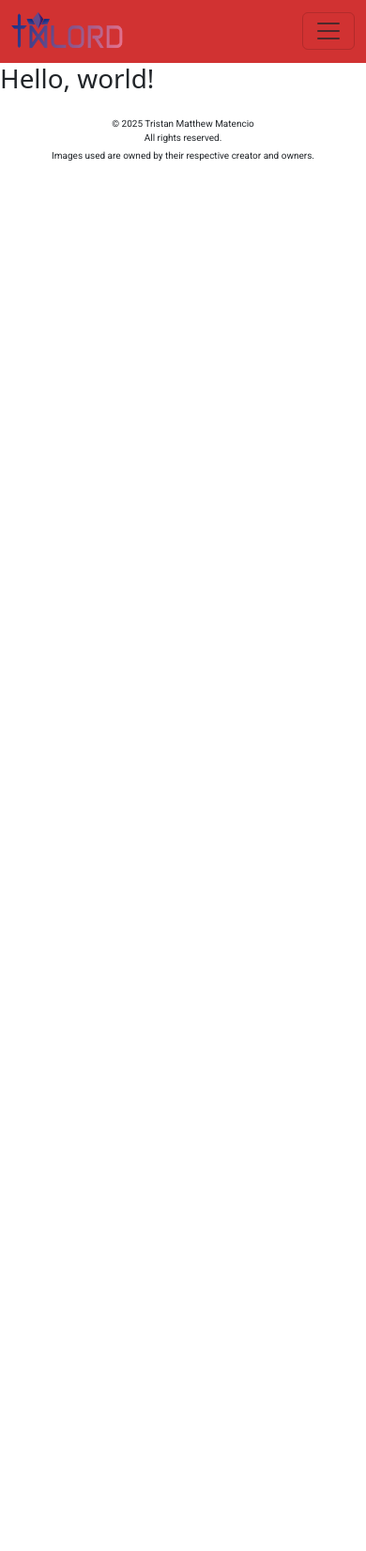
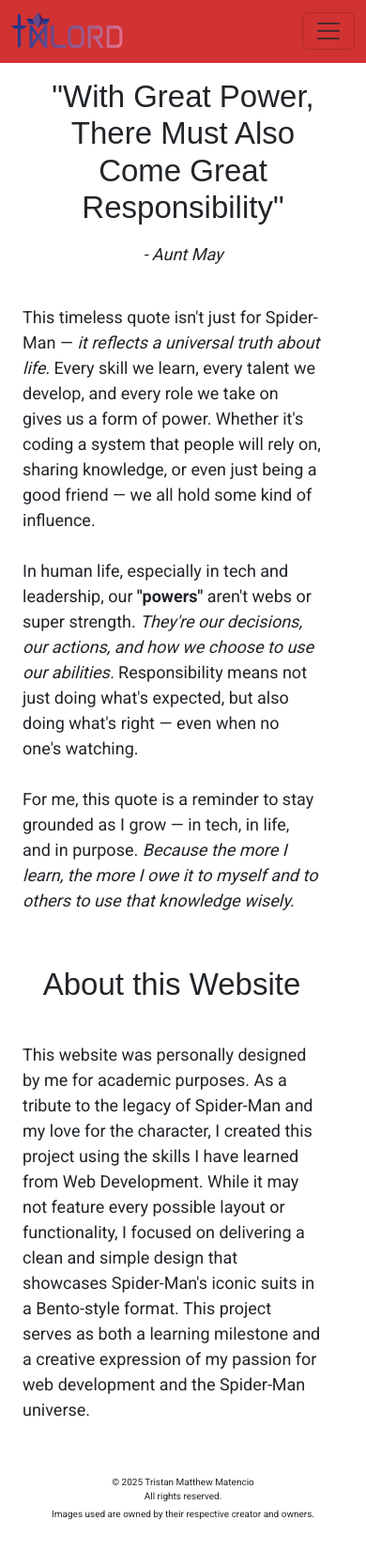
Before and after one commit to TrisMatt20/TrisMatt20.github.io, a PHP site: page /ADET/A03/about.html in a window 390 px wide. Shown: the whole page at 94% size. Before the commit the page ends 172 px from the top, so only its background shows below. Run offline with PHP 8.4, Linux system fonts and the light colour scheme; some web fonts are replaced.

Commit message:
added responsive about page

```diff
--- a/ADET/A03/about.html
+++ b/ADET/A03/about.html
@@ -40,7 +40,42 @@
         </div>
     </nav>
 
-    <h1>Hello, world!</h1>
+    <div class="container">
+        <div class="row">
+            <div class="col">
+                <h1 class="quote text-center mt-3 px-4 animate-up">"With Great Power, There Must Also Come Great Responsibility"
+                </h1>
+                <p class="author text-center mt-3 animate-up"><i>- Aunt May</i></p>
+            </div>
+            <div class="row">
+                <p class="desc p-4 text-start animate-up">
+                    This timeless quote isn't just for Spider-Man — <i>it reflects a universal truth about life.</i>
+                    Every
+                    skill we learn, every talent we develop, and every role we take on gives us a form of power. Whether
+                    it's coding a system that people will rely on, sharing knowledge, or even just being a good friend —
+                    we all hold some kind of influence. <br><br>
+
+                    In human life, especially in tech and leadership, our <b>"powers"</b> aren't webs or super strength.
+                    <i>They're our decisions, our actions, and how we choose to use our abilities. </i>Responsibility
+                    means not
+                    just doing what's expected, but also doing what's right — even when no one's watching. <br><br>
+
+                    For me, this quote is a reminder to stay grounded as I grow — in tech, in life, and in purpose.
+                    <i>Because the more I learn, the more I owe it to myself and to others to use that knowledge
+                        wisely.</i>
+                </p>
+                <h1 class="abt text-center mt-3 px-4 animate-up">About this Website</h1>
+                <p class="message p-4 text-start animate-up">
+                    This website was personally designed by me for academic purposes. As a tribute to the legacy of
+                    Spider-Man and my love for the character, I created this project using the skills I have learned
+                    from Web Development. While it may not feature every possible layout or functionality, I focused on
+                    delivering a clean and simple design that showcases Spider-Man's iconic suits in a Bento-style
+                    format. This project serves as both a learning milestone and a creative expression of my passion for
+                    web development and the Spider-Man universe.
+                </p>
+            </div>
+        </div>
+    </div>
 
     <footer class="footer p-3 text-center mb-3">
         <p class="owner mb-1">© 2025 Tristan Matthew Matencio <br> All rights reserved.</p>
@@ -49,7 +84,7 @@
         </p>
     </footer>
 
-
+    <script src="assets/js/animate-up.js"></script>
     <script src="https://cdn.jsdelivr.net/npm/bootstrap@5.3.5/dist/js/bootstrap.bundle.min.js"
         integrity="sha384-k6d4wzSIapyDyv1kpU366/PK5hCdSbCRGRCMv+eplOQJWyd1fbcAu9OCUj5zNLiq"
         crossorigin="anonymous"></script>
--- a/ADET/A03/assets/css/about.css
+++ b/ADET/A03/assets/css/about.css
@@ -7,7 +7,46 @@
   --font-title-size: 40px;
   --font-heading-size: 33px;
   --font-heading-sm-size: 25px;
-  --font-body-size: 18px;
+  --font-body-size: 15px;
   --font-body-sm-size: 14px;
   --font-footer-size: 10px;
 }
+
+.quote {
+  font-family: var(--font-family);
+  font-size: var(--font-heading-size);
+}
+
+.author {
+  font-family: var(--font-family-lead);
+  font-size: var(--font-body-size);
+  margin-top: 10px;
+}
+
+.desc {
+  font-family: var(--font-family-lead);
+  font-size: var(--font-body-size);
+}
+
+.message {
+  font-family: var(--font-family-lead);
+  font-size: var(--font-body-size);
+  margin-top: 10px;
+}
+
+.abt {
+  font-family: var(--font-family);
+  font-size: var(--font-heading-size);
+  margin-top: 10px;
+}
+
+.animate-up {
+  opacity: 0;
+  transform: translateY(50px);
+  transition: all 0.6s ease;
+}
+
+.animate-up.show {
+  opacity: 1;
+  transform: translateY(0);
+}
--- a/ADET/A03/assets/css/style.css
+++ b/ADET/A03/assets/css/style.css
@@ -121,3 +121,14 @@ body {
     max-height: 500px;
   }
 }
+
+.animate-up {
+  opacity: 0;
+  transform: translateY(50px);
+  transition: all 0.6s ease;
+}
+
+.animate-up.show {
+  opacity: 1;
+  transform: translateY(0);
+}
--- a/Portfolio/assets/css/js/animate-up.js
+++ b/ADET/A03/assets/js/animate-up.js
@@ -1,4 +1,5 @@
 document.addEventListener("DOMContentLoaded", () => {
+    console.log("Animate-up.js is loaded! ✅");
     const targets = document.querySelectorAll('.animate-up');
     const observer = new IntersectionObserver((entries, observer) => {
         entries.forEach(entry => {
--- a/ADET/A03/index.html
+++ b/ADET/A03/index.html
@@ -175,8 +175,6 @@
   </footer>
 
 
-
-
   <script src="assets/js/animate-up-asynch.js"></script>
   <script src="assets/js/hover.js"></script>
   <script src="https://cdn.jsdelivr.net/npm/bootstrap@5.3.5/dist/js/bootstrap.bundle.min.js"
--- a/ADET/A03/suits.html
+++ b/ADET/A03/suits.html
@@ -145,7 +145,7 @@
     </div>
   </footer>
 
-
+  <script src="assets/js/animate-up.js"></script>
   <script src="assets/js/suits.js"></script>
   <script src="https://cdn.jsdelivr.net/npm/bootstrap@5.3.5/dist/js/bootstrap.bundle.min.js"
     integrity="sha384-k6d4wzSIapyDyv1kpU366/PK5hCdSbCRGRCMv+eplOQJWyd1fbcAu9OCUj5zNLiq"
```
